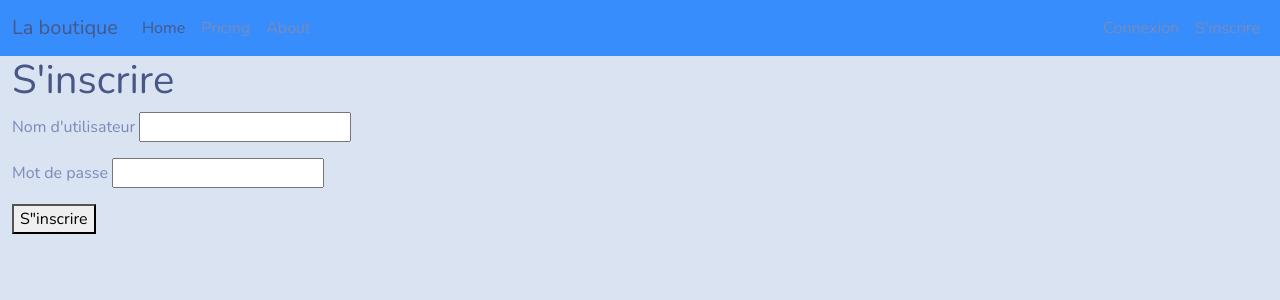
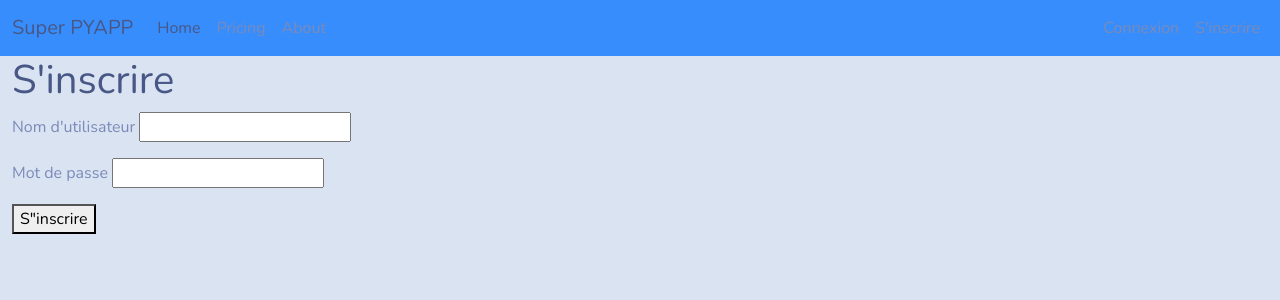
Before and after one commit to jimmy-steve/SuperShop, a Django app: page /signup/ in a window 1280 px wide. Shown: the top 300 px of the page. Run offline with Django 4.2, Linux system fonts and the light colour scheme; some libraries are stand-ins or nearby versions.

Commit message:
first change

```diff
--- a/templates/navbar.html
+++ b/templates/navbar.html
@@ -1,6 +1,6 @@
 <nav class="navbar navbar-expand-lg bg-primary" data-bs-theme="dark">
   <div class="container-fluid">
-    <a class="navbar-brand" href="{% url 'index' %}">La boutique</a>
+    <a class="navbar-brand" href="{% url 'index' %}">Super PYAPP</a>
     <button class="navbar-toggler" type="button" data-bs-toggle="collapse" data-bs-target="#navbarColor01" aria-controls="navbarColor01" aria-expanded="false" aria-label="Toggle navigation">
       <span class="navbar-toggler-icon"></span>
     </button>
```
